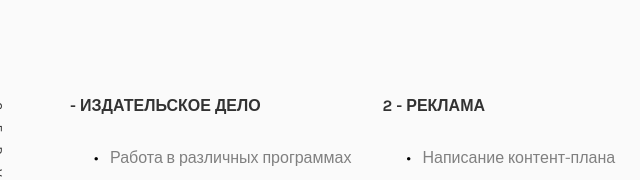
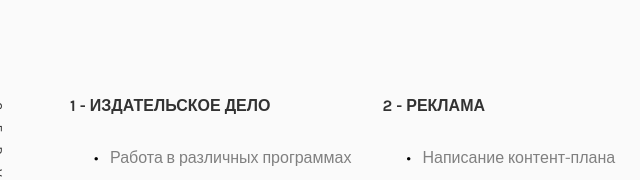
Before and after one commit to selfdarm/RESUME, a plain HTML site: page index.html in a window 1280 px wide. Shown: the part 1180-1360 px from the top of the page, 0-640 px from the left. Drawn offline with nearby package versions, Linux system fonts and the light colour scheme; files whose address does not match are found by name; a web font is replaced by a local one.

Commit message:
Update index.html

```diff
--- a/index.html
+++ b/index.html
@@ -176,7 +176,7 @@
 									</div>
 									<div class="col-md-6">
 										<div class="services animate-box">
-											<h3> - Издательское дело</h3>
+											<h3>1 - Издательское дело</h3>
 											<ul>
 												<li>Работа в различных программах Adobe</li>
 												<li>Корректура текста; Вычитка текста</li>
```
